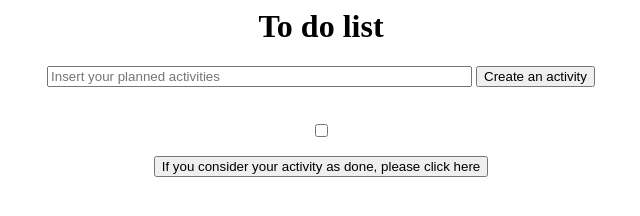
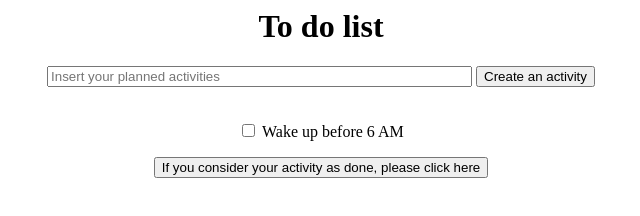
Before and after one commit to ujfator/huse, a plain HTML site: page index.html in a window 1280 px wide. Shown: the whole page, without its empty margins (319-959 px from the left). Drawn offline with nearby package versions, Linux system fonts and the light colour scheme.

Commit message:
Add files via upload
little change to make it run

```diff
--- a/index.html
+++ b/index.html
@@ -2,14 +2,14 @@
 <html lang="en">
     <head>
         <title>To do list by Marek</title>
+        <script src="https://ajax.googleapis.com/ajax/libs/angularjs/1.6.4/angular.min.js"></script>
         <meta charset="utf-8">
         <meta name="author" content="Marek Beneš">
         <meta name="description" content="Simple to do list that will help you somewhat organize yourself. Maybe.">
         <link rel="stylesheet" type="text/css" href="main.css">
     </head>
-        <video-bg ng-app="myApp" video-id="ZXsQAXx_ao0"></video-bg>
         <h1>To do list</h1>
-    <body ng-app="myApe" ng-controller="todoList">
+    <body ng-app="myApp" ng-controller="todoList">
 
         <form ng-submit="todoAdd()">
             <input type="text" ng-model="todoInput" size="50" placeholder="Insert your planned activities">
@@ -23,7 +23,6 @@
         </div>
 
         <p><button ng-click="remove()">If you consider your activity as done, please click here</button></p>
-        <script src="https://ajax.googleapis.com/ajax/libs/angularjs/1.6.4/angular.min.js"></script>
         <script src="app.js"></script>
         <script src="kanzelm3-angular-video-bg-92a8e93/angular-video-bg.js"></script>
     </body>
```
Also changed, not shown: app.js (line endings or trailing spaces), main.css (line endings or trailing spaces).
